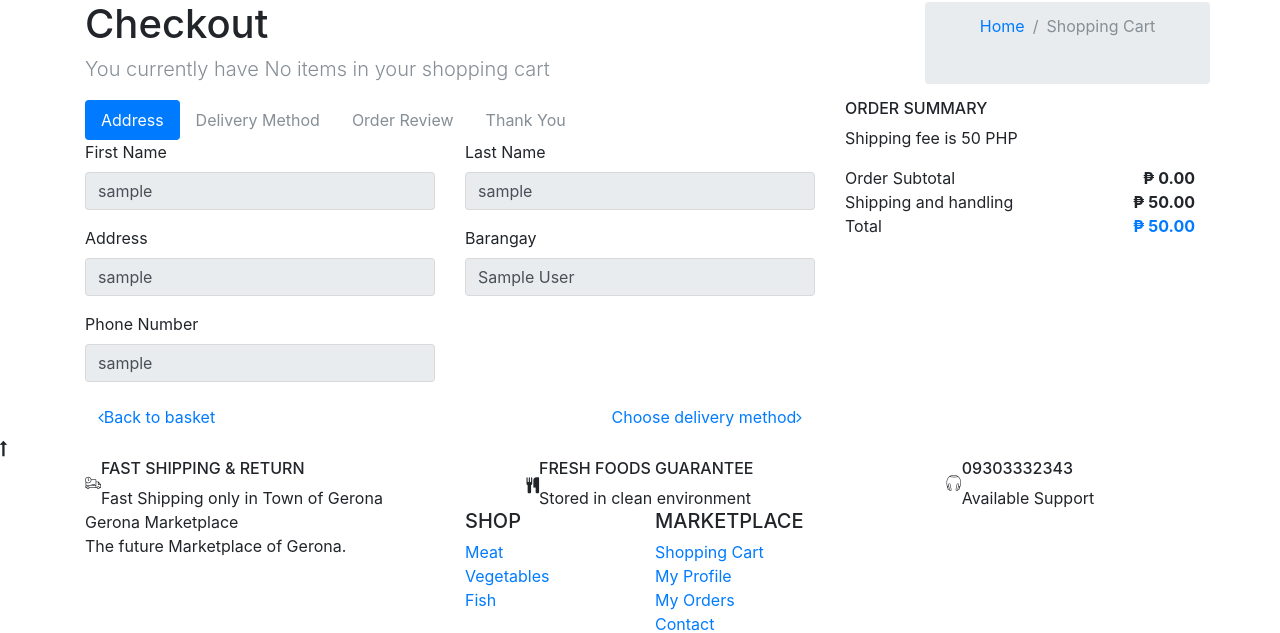
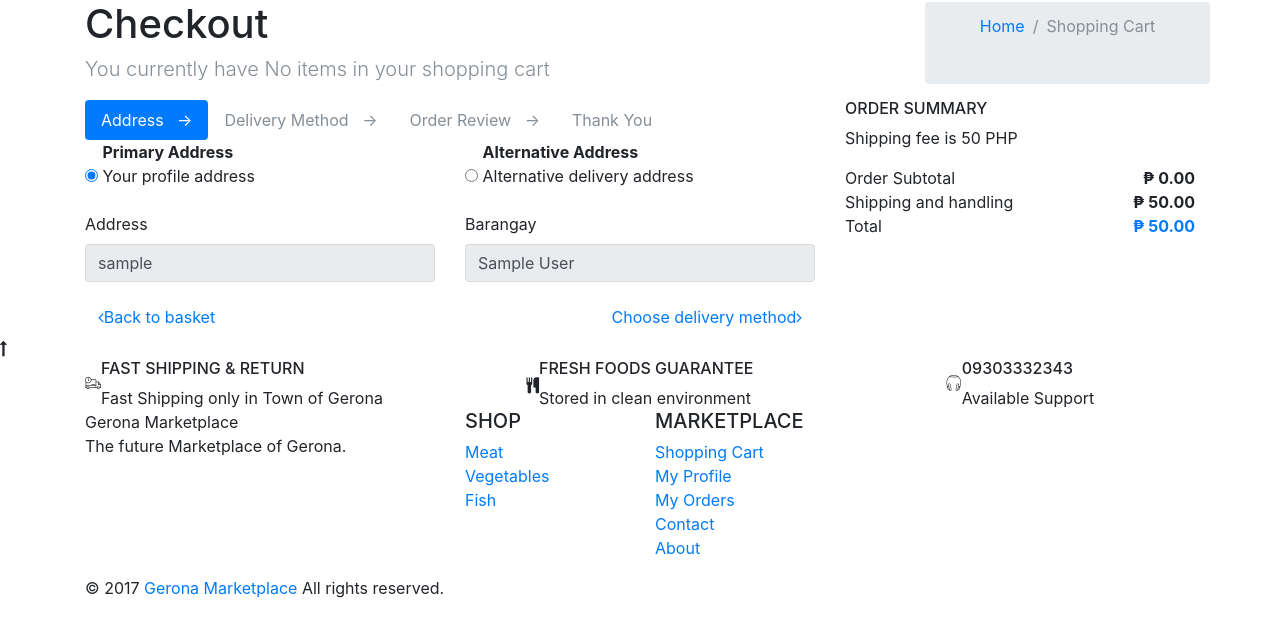
Before and after one commit to iamaironylarde/geronamarketplace, a CodeIgniter app: page /phpmail/index.php/checkout/index in a window 1280 px wide. Shown: the part 92-725 px from the top of the page. After the commit the page ends 690 px from the top, so only its background shows below. Run offline with CodeIgniter, Linux system fonts and the light colour scheme; the visitor is signed in with stand-in values (Sample User, id 1); data that the repository does not hold is empty; some libraries are stand-ins or nearby versions.

Commit message:
added alternate address, added bundle and kilo for product type

```diff
--- a/application/controllers/Checkout.php
+++ b/application/controllers/Checkout.php
@@ -11,6 +11,7 @@ class Checkout extends CORE_Controller {
         $this->load->model('Category_model');
         $this->load->model('Cart_model');
         // $this->load->model('Users_model');
+        $this->load->model('Barangay_model');
         $this->validate_session();
 
     }
@@ -21,6 +22,7 @@ class Checkout extends CORE_Controller {
         $m_carousel=$this->Carousel_model;
         $m_category=$this->Category_model;
         $m_products=$this->Products_model;
+        $m_barangay=$this->Barangay_model;
         $m_cart=$this->Cart_model;
         $data['_title']="Gerona Marketplace";
         //to view categories in navigation
@@ -39,7 +41,7 @@ class Checkout extends CORE_Controller {
                           array('discount','discount.discount_id=unit.discount_id','left'),
                       )
                     );
-
+        $data['barangay']=$m_barangay->get_list();
         $data['_footer']=$this->load->view('template/elements/footer','',TRUE);
         $data['_def_css_files']=$this->load->view('template/assets/css_files','',TRUE);
         $data['_def_js_files']=$this->load->view('template/assets/js_files','',TRUE);
--- a/application/controllers/Index.php
+++ b/application/controllers/Index.php
@@ -48,7 +48,7 @@ class Index extends CORE_Controller {
 
         $data['products_new']=$m_products->get_list(
           'products.is_deleted=0 AND products.is_newarrival=1',
-          'products.*,category.category',
+          'products.*,category.*',
                     array(
                           array('category','category.category_id=products.category_id','left')
                       )
@@ -56,7 +56,7 @@ class Index extends CORE_Controller {
 
         $data['products_new2']=$m_products->get_list(
           'products.is_deleted=0 AND products.is_newproduct=1',
-          'products.*,category.category',
+          'products.*,category.*',
                     array(
                           array('category','category.category_id=products.category_id','left')
                       )
--- a/application/controllers/MyOrders.php
+++ b/application/controllers/MyOrders.php
@@ -52,7 +52,7 @@ class MyOrders extends CORE_Controller {
                           array('unit','unit.unit_id=order_items.unit_id','left'),
                           array('discount','discount.discount_id=unit.discount_id','left'),
                           array('user_accounts','user_accounts.user_id=orders.user_id','left'),
-                          array('brgy','brgy.brgy_id=user_accounts.brgy_id','left'),
+                          array('brgy','brgy.brgy_id=orders.order_city','left'),
                       )
                     );
 
--- a/application/controllers/Order.php
+++ b/application/controllers/Order.php
@@ -46,6 +46,7 @@ class Order extends CORE_Controller {
                 $m_order->user_id = $user_id;
                 $m_order->order_no = rand(10000,99999);
                 $m_order->order_address = $this->input->post('order_address', TRUE);
+                $m_order->order_city = $this->input->post('order_city', TRUE);
                 $m_order->order_date = date('Y-m-d');
                 $m_order->order_phonenum = $this->input->post('order_phonenum', TRUE);
                 $m_order->shipping_fee = $this->input->post('shippingfee', TRUE);
--- a/application/controllers/Orders.php
+++ b/application/controllers/Orders.php
@@ -64,13 +64,14 @@ class Orders extends CORE_Controller {
                 $response['msg']='Order Status successfully updated.';
                 $response['row_updated']=$m_order_items->get_list(
                     $order_items_id,
-                    'order_items.*,orders.*,products.product_name,order_status.*,unit.*,discount.*',
+                    'order_items.*,orders.*,products.product_name,order_status.*,unit.*,discount.*,CONCAT(user_accounts.user_fname," ",user_accounts.user_lname) as ordered_by',
                     array(
                           array('products','products.product_id=order_items.product_id','left'),
                           array('orders','orders.order_id=order_items.order_id','left'),
                           array('order_status','order_status.order_status_id=order_items.order_status_id','left'),
                           array('unit','unit.unit_id=order_items.unit_id','left'),
                           array('discount','discount.discount_id=unit.discount_id','left'),
+                          array('user_accounts','user_accounts.user_id=orders.user_id','left'),
                       )
                     );
                 echo json_encode($response);
--- a/application/controllers/ProductCategory.php
+++ b/application/controllers/ProductCategory.php
@@ -35,7 +35,7 @@ class ProductCategory extends CORE_Controller {
             $category_id = $this->input->get('category',TRUE);
             $data['product_info']=$m_products->get_list(
               'products.is_deleted=0 AND category.product_type_id='.$product_type_id.' AND category.category_id='.$category_id,
-              'products.*,category.category,product_type.product_type',
+              'products.*,category.*,product_type.*',
                 array(
                       array('category','category.category_id=products.category_id','left'),
                       array('product_type','product_type.product_type_id=category.product_type_id','left'),
@@ -45,7 +45,7 @@ class ProductCategory extends CORE_Controller {
           else{
             $data['product_info']=$m_products->get_list(
               'products.is_deleted=0 AND category.product_type_id='.$product_type_id,
-              'products.*,category.category,product_type.product_type',
+              'products.*,category.*,product_type.*',
                 array(
                       array('category','category.category_id=products.category_id','left'),
                       array('product_type','product_type.product_type_id=category.product_type_id','left'),
@@ -61,7 +61,7 @@ class ProductCategory extends CORE_Controller {
           $searchitem = $this->input->get('searchitem',TRUE);
           $data['product_info']=$m_products->get_list(
             'products.is_deleted=0 AND products.product_name LIKE "%'.$searchitem.'%"',
-            'products.*,category.category',
+            'products.*,category.*',
               array(
                     array('category','category.category_id=products.category_id','left'),
                     array('product_type','product_type.product_type_id=category.product_type_id','left'),
--- a/application/controllers/ProductDetails.php
+++ b/application/controllers/ProductDetails.php
@@ -33,7 +33,7 @@ class ProductDetails extends CORE_Controller {
           $product_id=$this->input->get('getprodinfo',TRUE);
           $data['product_info']=$m_products->get_list(
             'products.is_deleted=0 AND products.product_id='.$product_id,
-            'products.*,category.category,CONCAT(user_accounts.user_fname," ",user_accounts.user_lname) as sellername,
+            'products.*,category.*,CONCAT(user_accounts.user_fname," ",user_accounts.user_lname) as sellername,
             user_accounts.user_address,user_accounts.user_mobile,product_type.product_type',
               array(
                     array('category','category.category_id=products.category_id','left'),
--- a/application/controllers/Thankyou.php
+++ b/application/controllers/Thankyou.php
@@ -32,9 +32,10 @@ class Thankyou extends CORE_Controller {
           $order_id=$this->input->get('order_id',TRUE);
           $data['order_info']=$m_orders->get_list(
             'orders.order_id='.$order_id,
-            'orders.*,products.product_name,products.price,order_items.*,CONCAT(user_accounts.user_fname," ",user_accounts.user_lname) as full_name,unit.*,discount.*',
+            'orders.*,products.product_name,products.price,order_items.*,CONCAT(user_accounts.user_fname," ",user_accounts.user_lname) as full_name,unit.*,discount.*,brgy.brgy_name',
             array(
                   array('order_items','order_items.order_id=orders.order_id','left'),
+                  array('brgy','brgy.brgy_id=orders.order_city','left'),
                   array('products','products.product_id=order_items.product_id','left'),
                   array('user_accounts','user_accounts.user_id=orders.user_id','left'),
                   array('unit','unit.unit_id=order_items.unit_id','left'),
--- a/application/models/Order_items_model.php
+++ b/application/models/Order_items_model.php
@@ -9,10 +9,12 @@ class Order_items_model extends CORE_Model {
 
     function get_bestseller(){
 
-        $sql="SELECT products.product_id,products.product_name,products.image1,products.price, SUM(order_qty) AS TotalQuantity
+        $sql="SELECT products.product_id,products.product_name,products.image1,products.price, SUM(order_qty) AS TotalQuantity,category.*
               FROM order_items
               LEFT JOIN products ON
               products.product_id=order_items.product_id
+              LEFT JOIN category ON
+              products.category_id=products.category_id
               GROUP BY product_id
               ORDER BY SUM(order_qty) DESC
               LIMIT 5";
--- a/application/models/Users_model.php
+++ b/application/models/Users_model.php
@@ -16,9 +16,9 @@ class Users_model extends CORE_Model{
 
         //return;
         $sql="INSERT IGNORE INTO user_accounts
-                  (user_id,user_name,user_pword,user_lname,user_fname,user_mname,user_address,user_mobile,user_group_id)
+                  (user_id,user_name,user_pword,user_lname,user_fname,user_mname,user_address,user_mobile,user_group_id,is_active)
               VALUES
-                  (1,'admin',SHA1('admin'),'Paguio','Harold','','Matatalaib, Tarlac City, Tarlac','0916-603-8435',1)
+                  (1,'admin',SHA1('admin'),'Gerona','Marketplace','','Gerona, Tarlac','0916-623-8436',1,1)
         ";
         $this->db->query($sql);
 
--- a/application/views/checkout_view.php
+++ b/application/views/checkout_view.php
@@ -37,35 +37,47 @@
         <div class="row">
           <div class="col-lg-8">
             <ul class="nav nav-pills">
-              <li class="nav-item"><a href="javascript:void();" class="nav-link active">Address</a></li>
-              <li class="nav-item"><a href="javascript:void();" class="nav-link disabled light delmethod">Delivery Method </a></li>
-              <li class="nav-item"><a href="javascript:void();" class="nav-link disabled ordermethod">Order Review</a></li>
+              <li class="nav-item"><a href="javascript:void();" class="nav-link active">Address &nbsp -></a></li>
+              <li class="nav-item"><a href="javascript:void();" class="nav-link disabled light delmethod">Delivery Method &nbsp -></a></li>
+              <li class="nav-item"><a href="javascript:void();" class="nav-link disabled ordermethod">Order Review &nbsp -></a></li>
               <li class="nav-item"><a href="javascript:void();" class="nav-link disabled">Thank You</a></li>
             </ul>
 
             <div class="tab-content coladdress">
               <div id="address" class="active tab-block">
-                <form id="checkout_frm">
-                  <div class="row">
+                <div class="row">
                     <div class="form-group col-md-6">
-                      <label for="firstname" class="form-label">First Name</label>
-                      <input id="firstname" type="text" name="first-name" value="<?php echo $this->session->user_fname; ?>" readonly class="form-control" >
+                      <input type="radio" id="option1" class="radio-template" checked>
+                      <label for="option1"><strong>Primary Address</strong><br><span class="label-description">Your profile address</span></label>
                     </div>
                     <div class="form-group col-md-6">
-                      <label for="lastname" class="form-label">Last Name</label>
-                      <input id="lastname" type="text" name="last-name"  value="<?php echo $this->session->user_lname; ?>" readonly class="form-control">
+                      <input type="radio" id="option2" class="radio-template">
+                      <label for="option2"><strong>Alternative Address</strong><br><span class="label-description">Alternative delivery address</span></label>
                     </div>
+                  </div>
+                <form id="checkout_frm">
+                  <div class="row primary-address">
                     <div class="form-group col-md-6">
                       <label for="street" class="form-label">Address</label>
-                      <input id="street" type="text" name="address" value="<?php echo $this->session->user_address; ?>" readonly class="form-control">
+                      <input type="text" id="primary_address" value="<?php echo $this->session->user_address; ?>" readonly class="form-control">
                     </div>
                     <div class="form-group col-md-6">
                       <label for="street" class="form-label">Barangay</label>
-                      <input id="street" type="text" name="address" value="<?php echo $this->session->brgy_name; ?>" readonly class="form-control">
+                      <input type="text" id="primary_brgy_id" value="<?php echo $this->session->brgy_name; ?>" readonly class="form-control">
+                    </div>
+                  </div>
+                  <div class="row alternative-address" style="display:none;">
+                    <div class="form-group col-md-6">
+                      <label for="street" class="form-label">Address</label>
+                      <input type="text" id="alt_order_address" value="" class="form-control">
                     </div>
                     <div class="form-group col-md-6">
-                      <label for="phone-number" class="form-label">Phone Number</label>
-                      <input id="phone-number" type="tel" name="phone-number" value="<?php echo $this->session->user_mobile; ?>" readonly class="form-control">
+                      <label class="form-label">Barangay</label>
+                      <select class="form-control" style="padding:0;" id="alt_brgy_id">
+                          <?php foreach($barangay as $brgy){ ?>
+                              <option value="<?php echo $brgy->brgy_id; ?>">&nbsp&nbsp&nbsp&nbsp<?php echo $brgy->brgy_name; ?></option>
+                          <?php  } ?>
+                        </select>
                     </div>
                   </div>
                 <div class="CTAs d-flex justify-content-between flex-column flex-lg-row">
@@ -178,6 +190,20 @@
     <?php echo $_def_js_files; ?>
     <script>
 
+    var addresstype=1;
+    $('#option2').click(function(){
+      $('.alternative-address').show();
+      $('.primary-address').hide();
+      $('#option1').prop('checked', false);
+      addresstype=2;
+    });
+
+    $('#option1').click(function(){
+      $('.alternative-address').hide();
+      $('.primary-address').show();
+      $('#option2').prop('checked', false);
+      addresstype=1;
+    });
 
     $('#gotopayment').click(function(){
       $('.coladdress').hide();
@@ -222,7 +248,14 @@
 
 	var Ordernow=function(newval){
       var _data=$('#checkout_frm').serializeArray();
-
+      if(addresstype==1){
+        _data.push({name : "order_address" ,value : $('#primary_address').val() });
+        _data.push({name : "order_city" ,value : $('#primary_brgy_id').val() });
+      }
+      else{
+        _data.push({name : "order_address" ,value : $('#alt_order_address').val() });
+        _data.push({name : "order_city" ,value : $('#alt_brgy_id').val() });
+      }
       return $.ajax({
           "dataType":"json",
           "type":"POST",
--- a/application/views/my_account_view.php
+++ b/application/views/my_account_view.php
@@ -39,13 +39,17 @@
                       <div class="form-group">
                         <label for="name" class="form-label">Password *</label>
                         <input type="password" name="user_pword" placeholder="Enter your password" required="required" class="form-control">
+
                       </div>
                     </div>
+
                   </div>
               </form>
+
 					<center>
 						<a href="#" class="btn btn-template wide btn_login">Login</a>
-						<loginstatus class="loginstatus"></loginstatus>
+						<loginstatus class="loginstatus"></loginstatus><br>
+            <a href="ForgotPassword" style="margin-top:5px;" >Forgot Password?</a>
 					</center>
 		    </div>
 		  </div>
--- a/application/views/my_orders_view.php
+++ b/application/views/my_orders_view.php
@@ -73,6 +73,7 @@
 							 	?>
 							 	<hr>
 								<h5>Order # :<?php echo $row->order_no; ?> </h5>
+								<small><strong>Delivery address : <?php echo $row->order_address.', '.$row->brgy_name.', Gerona Tarlac'; ?></strong></small><br>
 								<?php if($row->order_status_name=="Processing"){ ?>
 								<small><strong>Estimated Delivery Time : Not Yet Available.</strong></small>
 								<?php } else if($row->order_status_name=="Cancelled"){ ?>
--- a/application/views/product_category_view.php
+++ b/application/views/product_category_view.php
@@ -100,7 +100,7 @@
 		                </div>
 		              </div>
 		              <div class="title"><a href="ProductDetails?getprodinfo=<?php echo $rows->product_id; ?>&category_id=<?php echo $rows->category_id; ?>">
-		                  <h3 class="h6 text-uppercase no-margin-bottom"><?php echo $rows->product_name; ?></h3></a><span class="price text-muted">₱ <price class="prodname_price"><?php echo $rows->price; ?></price></span></div>
+		                  <h3 class="h6 text-uppercase no-margin-bottom"><?php echo $rows->product_name; ?></h3></a><span class="price text-muted">₱ <price class="prodname_price"><?php echo $rows->price; ?></price><?php echo ($rows->product_type_id==2) ? '/bundle' :'/kilo'; ?></span></div>
 		            </div>
 		          </div>
 							<?php
--- a/application/views/product_details.php
+++ b/application/views/product_details.php
@@ -45,7 +45,7 @@
             <h2><?php echo $product_info[0]->product_name; ?></h2>
             <div class="d-flex align-items-center justify-content-between flex-column flex-sm-row">
               <ul class="price list-inline no-margin">
-                <li class="list-inline-item current">₱ <?php echo number_format($product_info[0]->price,2); ?></li>
+                <li class="list-inline-item current">₱ <?php echo number_format($product_info[0]->price,2); ?><?php echo ($product_info[0]->product_type_id==2) ? '/bundle' :'/kilo'; ?></li>
               </ul>
 
             </div>
--- a/application/views/thankyou_view.php
+++ b/application/views/thankyou_view.php
@@ -55,8 +55,9 @@
                 </tr>
 								<tr>
 									<td width="80"><b>Gerona Tarlac</b></td>
-									<td>Shipping Address : <b><?php echo $order_info[0]->order_address; ?></b></td>
+									<td>Shipping Address : <b><?php echo $order_info[0]->order_address.', '.$order_info[0]->brgy_name; ?></b></td>
                 </tr>
+
 								<tr>
 									<td width="80"></td>
 									<td>Date : <b><?php echo $order_info[0]->order_date; ?></b></td>
```
Also changed, not shown: application/views/index_view.php (+11 -8 lines).
